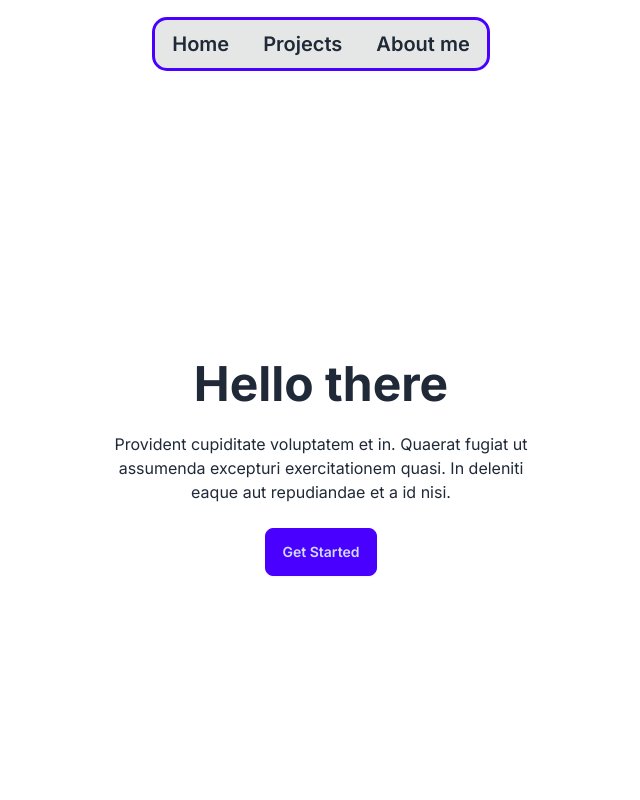
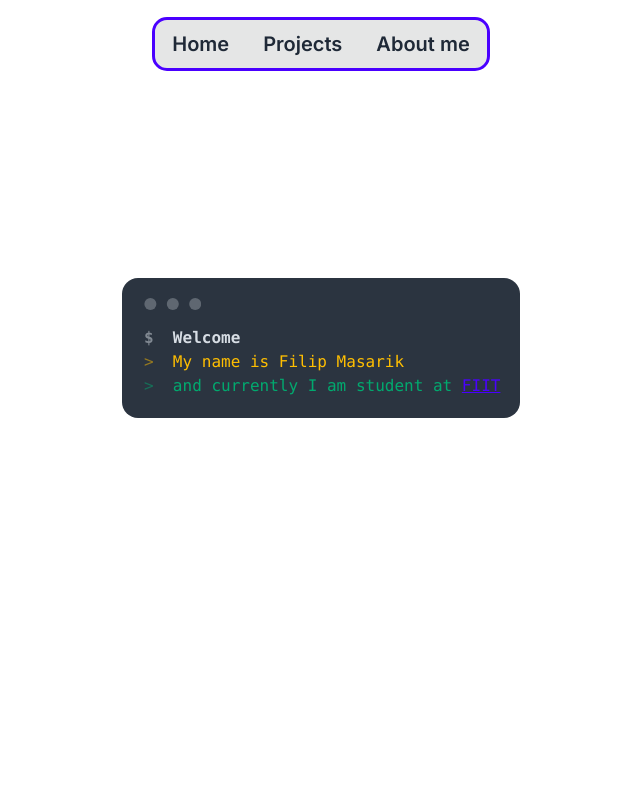
Before and after one commit to f1l1ph/portfoliopagenextjs, a Next.js app: page / in a window 1280 px wide. Shown: the top 800 px of the page, without its empty margins (319-959 px from the left). Built offline with nearby package versions, Linux system fonts and the light colour scheme.

Commit message:
change the initial page

```diff
--- a/app/Components/HomePage.tsx
+++ b/app/Components/HomePage.tsx
@@ -3,17 +3,25 @@ import React from "react";
 const HomePage = () => {
   return (
     <>
-      <div className="hero min-h-screen">
-        <div className="hero-content text-center">
-          <div className="max-w-md">
-            <h1 className="text-5xl font-bold">Hello there</h1>
-            <p className="py-6">
-              Provident cupiditate voluptatem et in. Quaerat fugiat ut assumenda
-              excepturi exercitationem quasi. In deleniti eaque aut repudiandae
-              et a id nisi.
-            </p>
-            <button className="btn btn-primary">Get Started</button>
-          </div>
+      <div className="flex justify-center items-center h-screen">
+        <div className="mockup-code mb-60">
+          <pre data-prefix="$" className="font-bold">
+            <code>Welcome</code>
+          </pre>
+          <pre data-prefix=">" className="text-warning">
+            <code>My name is Filip Masarik</code>
+          </pre>
+          <pre data-prefix=">" className="text-success">
+            <code>
+              and currently I am student at{" "}
+              <a
+                className="link link-primary"
+                href="https://www.fiit.stuba.sk/"
+              >
+                FIIT
+              </a>
+            </code>
+          </pre>
         </div>
       </div>
     </>
```
